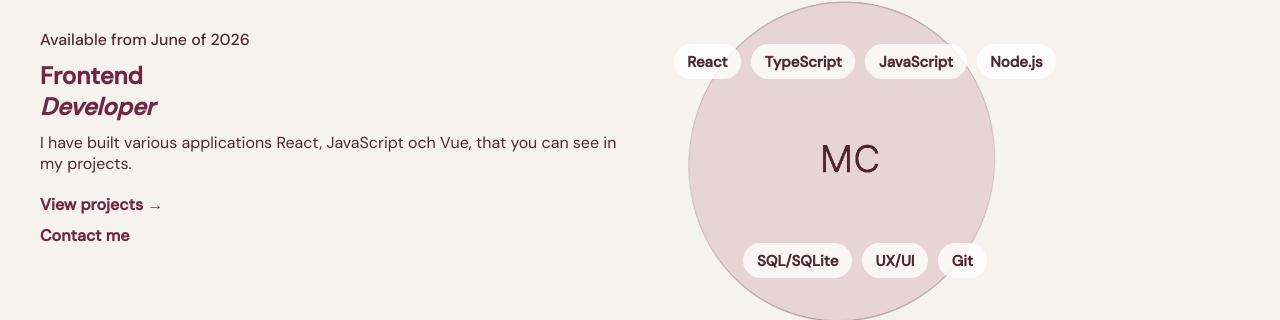
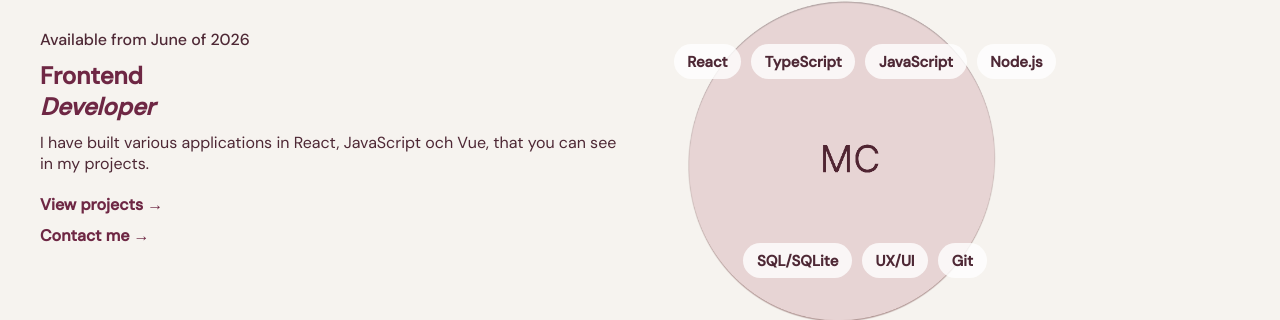
Before and after one commit to maryam891/Portfolio, a React (Vite) app: page / in a window 1280 px wide. Shown: the part 199-519 px from the top of the page. Built offline with nearby package versions, Linux system fonts and the light colour scheme.

Commit message:
adding small change to text

```diff
--- a/src/components/Hero.tsx
+++ b/src/components/Hero.tsx
@@ -9,11 +9,11 @@
           Frontend<br /><em>Developer</em>
         </h1>
         <p className={"hero-text"}>
-          I have built various applications React, JavaScript och Vue, that you can see in my projects.
+          I have built various applications in React, JavaScript och Vue, that you can see in my projects.
         </p>
         <div className={"hero-links-container"}>
           <a href="#Projects" className={"see-project-link"}>View projects →</a>
-          <a href="#Contact" className={"contact-link"}>Contact me</a>
+          <a href="#Contact" className={"contact-link"}>Contact me →</a>
         </div>
       </div>
 
```
